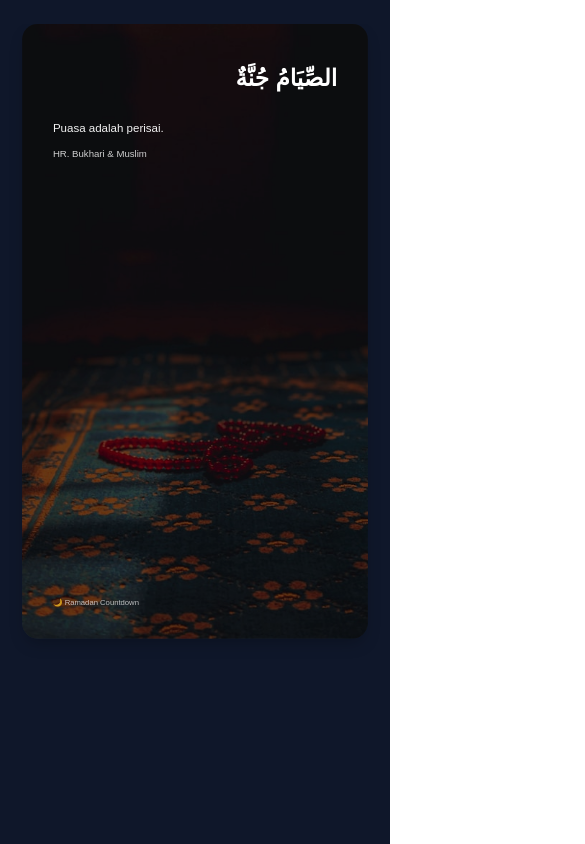
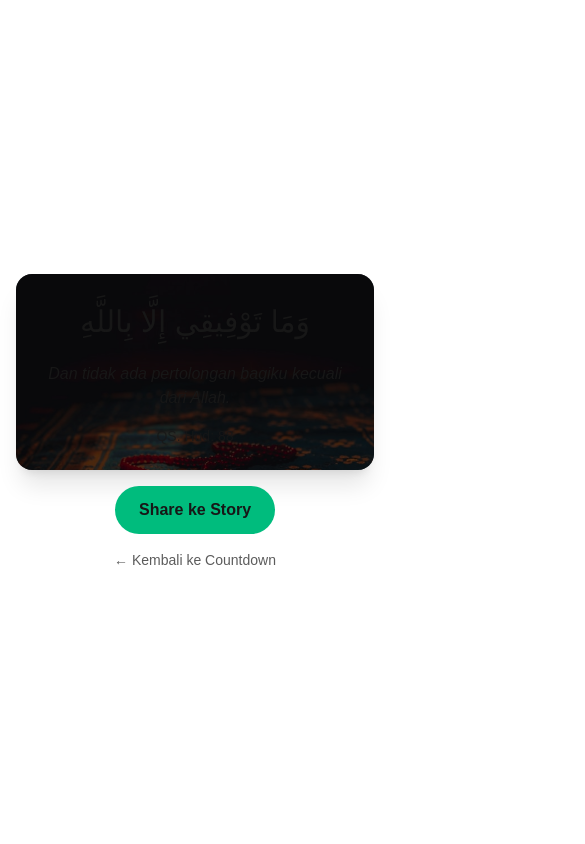
Before and after one commit to indrapendent/ramadan-countdown, a Next.js app: page /ayat in a window 390 px wide. Shown: the top 844 px of the page, 585 px wide, since content can reach past the window. Built offline with nearby package versions, Linux system fonts and the light colour scheme.

Commit message:
Fix ayat mobile friendly 3

```diff
--- a/app/ayat/page.jsx
+++ /dev/null
@@ -1,63 +0,0 @@
-'use client'
-
-import { useEffect, useState } from 'react'
-import { toPng } from 'html-to-image'
-import AyatCard from '@/components/AyatCard'
-import ayatData from '@/data/ayat.json'
-import { getRandomBackground } from '@/lib/getBackground'
-
-export default function HomePage() {
-  const [ayat, setAyat] = useState(null)
-  const [background, setBackground] = useState('')
-
-  // ambil ayat & background saat page load
-  useEffect(() => {
-    const randomAyat =
-      ayatData[Math.floor(Math.random() * ayatData.length)]
-    setAyat(randomAyat)
-    setBackground(getRandomBackground())
-  }, [])
-
-  // fungsi share (download image)
-  const handleShare = async () => {
-    const node = document.getElementById('card')
-    if (!node) return
-
-    const dataUrl = await toPng(node, {
-      pixelRatio: 2,
-      cacheBust: true,
-    })
-
-    const link = document.createElement('a')
-    link.download = 'ramadan-countdown.png'
-    link.href = dataUrl
-    link.click()
-  }
-
-  if (!ayat) return null
-
-  return (
-    <main className="min-h-screen bg-[#0f172a] flex flex-col items-center justify-center gap-6 p-6">
-      {/* CARD */}
-      <AyatCard ayat={ayat} background={background} />
-
-      {/* BUTTON */}
-      <button
-        onClick={handleShare}
-        className="
-          px-6 py-3 rounded-full
-          bg-emerald-500 hover:bg-emerald-600
-          text-white font-semibold
-          transition
-        "
-      >
-        Share ke Story
-      </button>
-
-      {/* FOOTER */}
-      <p className="text-sm text-white/60 mt-4">
-        🌙 Ramadan Countdown
-      </p>
-    </main>
-  )
-}
--- /dev/null
+++ b/app/ayat/page.tsx
@@ -0,0 +1,85 @@
+'use client'
+
+import { useEffect, useState } from 'react'
+import { toPng } from 'html-to-image'
+import ayatData from '@/data/ayat.json'
+import AyatCard from '@/components/AyatCard'
+import { getRandomBackground } from '@/lib/getBackground'
+import Link from 'next/link'
+
+type Ayat = {
+  arab: string
+  arti: string
+  sumber: string
+}
+
+type ShareType = 'ig' | 'wa'
+
+export default function AyatPage() {
+  const [ayat, setAyat] = useState<Ayat | null>(null)
+  const [bg, setBg] = useState('')
+  const [open, setOpen] = useState(false)
+
+  useEffect(() => {
+    setAyat(ayatData[Math.floor(Math.random() * ayatData.length)])
+    setBg(getRandomBackground())
+  }, [])
+
+  const share = async (_type: ShareType) => {
+    const node = document.getElementById('card')
+    if (!node) return
+
+    const dataUrl = await toPng(node, { pixelRatio: 2 })
+    const blob = await (await fetch(dataUrl)).blob()
+    const file = new File([blob], 'ayat.png', { type: 'image/png' })
+
+    if (navigator.share && navigator.canShare?.({ files: [file] })) {
+      await navigator.share({ files: [file] })
+    } else {
+      const a = document.createElement('a')
+      a.href = dataUrl
+      a.download = 'ayat.png'
+      a.click()
+    }
+
+    setOpen(false)
+  }
+
+  if (!ayat) return null
+
+  return (
+    <main className="min-h-screen flex flex-col items-center justify-center gap-4 p-4">
+      <AyatCard ayat={ayat} background={bg} />
+
+      <div className="relative">
+        <button
+          onClick={() => setOpen(!open)}
+          className="px-6 py-3 bg-emerald-500 rounded-full font-semibold"
+        >
+          Share ke Story
+        </button>
+
+        {open && (
+          <div className="absolute left-1/2 -translate-x-1/2 mt-2 bg-white text-black rounded-xl shadow">
+            <button
+              onClick={() => share('ig')}
+              className="block w-full px-6 py-3 hover:bg-gray-100"
+            >
+              📸 Instagram
+            </button>
+            <button
+              onClick={() => share('wa')}
+              className="block w-full px-6 py-3 hover:bg-gray-100"
+            >
+              💬 WhatsApp
+            </button>
+          </div>
+        )}
+      </div>
+
+      <Link href="/" className="text-sm opacity-70">
+        ← Kembali ke Countdown
+      </Link>
+    </main>
+  )
+}
--- a/app/layout.tsx
+++ b/app/layout.tsx
@@ -1,26 +1,18 @@
 import './globals.css'
-import { Inter, Amiri } from 'next/font/google'
-import type { ReactNode } from 'react'
 
-const inter = Inter({
-  subsets: ['latin'],
-  variable: '--font-inter',
-})
-
-const amiri = Amiri({
-  subsets: ['arabic'],
-  weight: ['400', '700'],
-  variable: '--font-arabic',
-})
+export const metadata = {
+  title: 'Ramadan Countdown',
+  description: 'Hitung mundur Ramadan & Ayat Harian',
+}
 
 export default function RootLayout({
   children,
 }: {
-  children: ReactNode
+  children: React.ReactNode
 }) {
   return (
-    <html lang="id" className={`${inter.variable} ${amiri.variable}`}>
-      <body className="bg-slate-50 text-slate-900 font-inter">
+    <html lang="id">
+      <body className="bg-[#0f172a] text-white">
         {children}
       </body>
     </html>
--- a/components/AyatCard.tsx
+++ b/components/AyatCard.tsx
@@ -1,86 +1,41 @@
-interface Ayat {
+type Ayat = {
   arab: string
   arti: string
   sumber: string
 }
 
-interface Props {
+export default function AyatCard({
+  ayat,
+  background,
+}: {
   ayat: Ayat
   background: string
-}
-
-export default function AyatCard({ ayat, background }: Props) {
+}) {
   return (
-    <div className="flex justify-center overflow-hidden">
     <div
       id="card"
       className="
-          relative
-          w-[1080px] h-[1920px]
-          rounded-[48px]
-          p-24
-          text-white
-          shadow-2xl
-          bg-cover bg-center
-          flex flex-col justify-between
-
-          origin-top
-          scale-[0.32]
-          sm:scale-[0.42]
-          md:scale-[0.6]
-          lg:scale-[0.8]
-          xl:scale-100
+        w-full max-w-sm sm:max-w-md
+        rounded-2xl overflow-hidden shadow-xl
       "
       style={{
         backgroundImage: `url(${background})`,
+        backgroundSize: 'cover',
+        backgroundPosition: 'center',
       }}
     >
-        {/* Overlay gelap */}
-        <div className="absolute inset-0 bg-black/45 rounded-[48px]" />
-
-        {/* CONTENT */}
-        <div className="relative z-10">
-          {/* Ayat Arab */}
-          <p
-            className="
-              font-arabic
-              text-7xl
-              leading-[2]
-              text-right
-              font-bold
-            "
-          >
+      <div className="bg-black/60 p-6 text-center">
+        <p className="text-3xl sm:text-4xl leading-relaxed mb-4 font-arab">
           {ayat.arab}
         </p>
 
-          {/* Arti */}
-          <p
-            className="
-              mt-14
-              text-4xl
-              leading-relaxed
-              opacity-95
-            "
-          >
+        <p className="text-base sm:text-lg italic mb-4">
           {ayat.arti}
         </p>
 
-          {/* Sumber */}
-          <p
-            className="
-              mt-8
-              text-3xl
-              opacity-80
-            "
-          >
+        <p className="text-sm opacity-80">
           {ayat.sumber}
         </p>
-        </div>
-
-        {/* Footer */}
-        <div className="relative z-10 text-2xl opacity-70">
-          🌙 Ramadan Countdown
-        </div>
       </div>
     </div>
   )
--- a/components/Countdown.tsx
+++ b/components/Countdown.tsx
@@ -2,47 +2,34 @@
 
 import { useEffect, useState } from 'react'
 
-interface TimeLeft {
-  days: number
-  hours: number
-  minutes: number
-}
-
-const RAMADAN_DATE = new Date('2026-02-18T00:00:00')
-
 export default function Countdown() {
-  const [time, setTime] = useState<TimeLeft>({
-    days: 0,
-    hours: 0,
-    minutes: 0,
-  })
+  const ramadanDate = new Date('2026-02-17T00:00:00')
+  const [text, setText] = useState('')
 
   useEffect(() => {
     const timer = setInterval(() => {
-      const diff = RAMADAN_DATE.getTime() - Date.now()
+      const now = Date.now()
+      const diff = ramadanDate.getTime() - now
 
-      setTime({
-        days: Math.max(0, Math.floor(diff / (1000 * 60 * 60 * 24))),
-        hours: Math.max(0, Math.floor((diff / (1000 * 60 * 60)) % 24)),
-        minutes: Math.max(0, Math.floor((diff / (1000 * 60)) % 60)),
-      })
+      if (diff <= 0) {
+        setText('Ramadan telah tiba 🌙')
+        clearInterval(timer)
+        return
+      }
+
+      const days = Math.floor(diff / (1000 * 60 * 60 * 24))
+      const hours = Math.floor((diff / (1000 * 60 * 60)) % 24)
+      const minutes = Math.floor((diff / (1000 * 60)) % 60)
+
+      setText(`${days} hari ${hours} jam ${minutes} menit`)
     }, 1000)
 
     return () => clearInterval(timer)
   }, [])
 
   return (
-    <div className="bg-white rounded-3xl shadow-xl p-10 flex gap-10">
-      {Object.entries(time).map(([key, value]) => (
-        <div key={key} className="text-center">
-          <p className="text-6xl md:text-7xl font-extrabold text-green-500">
-            {value}
-          </p>
-          <p className="text-lg uppercase tracking-wide text-slate-500">
-            {key}
-          </p>
-        </div>
-      ))}
+    <div className="text-2xl sm:text-3xl font-semibold">
+      {text}
     </div>
   )
 }
--- a/data/ayat.json
+++ b/data/ayat.json
@@ -1,12 +1,12 @@
 [
   {
-    "arab": "يَا أَيُّهَا الَّذِينَ آمَنُوا كُتِبَ عَلَيْكُمُ الصِّيَامُ",
-    "arti": "Wahai orang-orang yang beriman, diwajibkan atas kamu berpuasa sebagaimana diwajibkan atas orang-orang sebelum kamu agar kamu bertakwa.",
-    "sumber": "QS. Al-Baqarah: 183"
+    "arab": "إِنَّ مَعَ الْعُسْرِ يُسْرًا",
+    "arti": "Sesungguhnya bersama kesulitan ada kemudahan.",
+    "sumber": "QS. Al-Insyirah: 6"
   },
   {
-    "arab": "الصِّيَامُ جُنَّةٌ",
-    "arti": "Puasa adalah perisai.",
-    "sumber": "HR. Bukhari & Muslim"
+    "arab": "وَمَا تَوْفِيقِي إِلَّا بِاللَّهِ",
+    "arti": "Dan tidak ada pertolongan bagiku kecuali dari Allah.",
+    "sumber": "QS. Hud: 88"
   }
 ]
```
Lines whose indentation alone changed are shown as unchanged.
